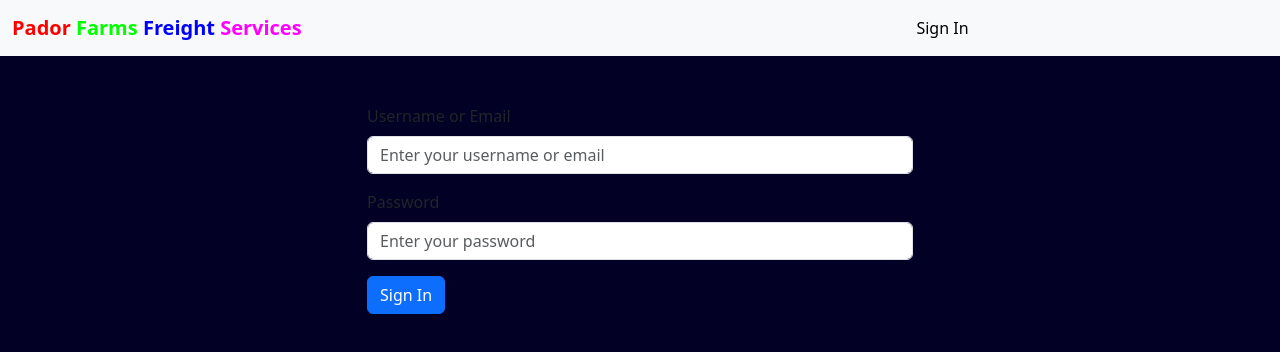
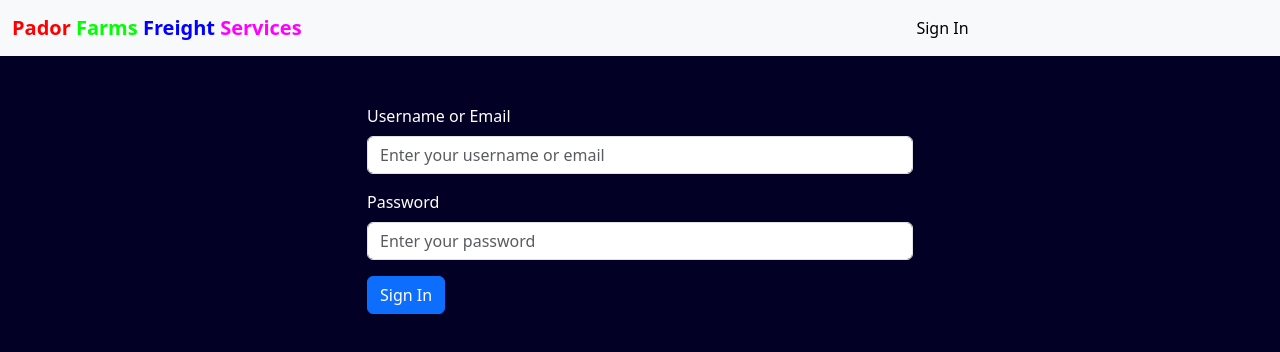
Before and after one commit to richardsonadjei/pador-farms-freight-management, a React (Vite) app in the folder client/: page /sign-in in a window 1280 px wide. Shown: the top 352 px of the page. Built offline with nearby package versions, Linux system fonts and the light colour scheme.

Commit message:
made changes to the signin page

```diff
--- a/client/src/pages/SignIn.jsx
+++ b/client/src/pages/SignIn.jsx
@@ -56,7 +56,7 @@ const SignIn = () => {
         <Col xs="12" md="6">
           <Form onSubmit={handleSubmit}>
             <FormGroup>
-              <Label for="userNameOrEmail">Username or Email</Label>
+              <Label for="userNameOrEmail" style={{ color: 'white' }}>Username or Email</Label>
               <Input
                 type="text"
                 name="userNameOrEmail"
@@ -67,7 +67,7 @@ const SignIn = () => {
               />
             </FormGroup>
             <FormGroup>
-              <Label for="password">Password</Label>
+              <Label for="password" style={{ color: 'white' }}>Password</Label>
               <Input
                 type="password"
                 name="password"
```
